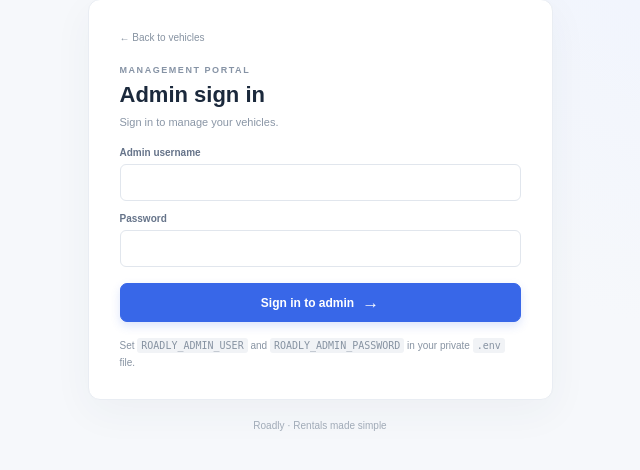
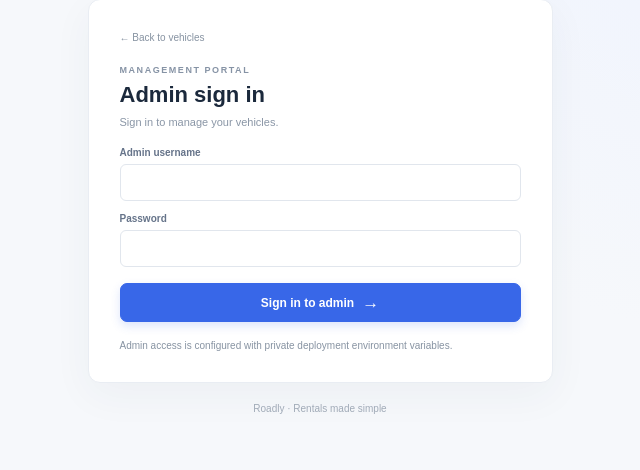
Before and after one commit to sknoor-4/roadly-vehicle-rental, a Flask app: page /admin/login in a window 1280 px wide. Shown: the part 145-615 px from the top of the page, without its empty margins (320-960 px from the left). Run offline with Flask 3, Linux system fonts and the light colour scheme.

Commit message:
Clarify deployed admin sign-in setup

```diff
--- a/templates/auth.html
+++ b/templates/auth.html
@@ -1,3 +1,3 @@
 <!doctype html><html lang="en"><head><meta charset="utf-8"><meta name="viewport" content="width=device-width,initial-scale=1"><title>Roadly | {{ 'Create account' if mode=='register' else 'Sign in' }}</title><link rel="stylesheet" href="{{ url_for('static',filename='style.css') }}"></head><body class="auth-body"><a class="brand auth-brand" href="/"><img class="brand-logo customer-logo" src="{{ url_for('static',filename='roadly-logo.svg') }}" alt="Roadly"></a><main class="auth-card"><a class="back-link" href="/">← Back to vehicles</a><div class="eyebrow">{{ 'CUSTOMER ACCOUNT' if mode!='admin' else 'MANAGEMENT PORTAL' }}</div><h1>{{ 'Create your account' if mode=='register' else ('Admin sign in' if mode=='admin' else 'Welcome back') }}</h1><p>{{ 'Book vehicles and manage your trips in one place.' if mode=='register' else ('Sign in to manage your vehicles.' if mode=='admin' else 'Sign in to view your bookings and explore vehicles.') }}</p>{% with messages=get_flashed_messages(with_categories=true) %}{% for category,message in messages %}<div class="auth-message {{ category }}">{{ message }}</div>{% endfor %}{% endwith %}
 {% if mode=='register' %}<form method="post" class="auth-form"><div class="auth-grid"><label>First name<input name="first_name" value="{{ form.first_name if form else '' }}" required></label><label>Last name<input name="last_name" value="{{ form.last_name if form else '' }}" required></label></div><label>Email address<input name="email" type="email" value="{{ form.email if form else '' }}" required></label><label>Phone<input name="phone" required></label><label>Address<input name="address" required></label><label>Driver license number<input name="license_number" required></label><label>Date of birth<input name="dob" type="date" max="{{ max_dob }}" required></label><label>Password<input name="password" type="password" minlength="8" required></label><button class="primary-button">Create account <span>→</span></button></form><div class="auth-switch">Already have an account? <a href="{{ url_for('customer_login') }}">Sign in</a></div>
-{% else %}<form method="post" class="auth-form">{% if mode=='admin' %}<label>Admin username<input name="username" autocomplete="username" required></label>{% else %}<label>Email address<input name="email" type="email" value="{{ email if email else '' }}" autocomplete="email" required></label>{% endif %}<label>Password<input name="password" type="password" autocomplete="current-password" required></label><button class="primary-button">{{ 'Sign in to admin' if mode=='admin' else 'Sign in' }} <span>→</span></button></form>{% if mode=='admin' %}<div class="admin-setup-note">Set <code>ROADLY_ADMIN_USER</code> and <code>ROADLY_ADMIN_PASSWORD</code> in your private <code>.env</code> file.</div>{% else %}<div class="auth-switch">New to Roadly? <a href="{{ url_for('customer_register') }}">Create an account</a></div>{% endif %}{% endif %}</main><div class="auth-foot">Roadly · Rentals made simple</div></body></html>
+{% else %}<form method="post" class="auth-form">{% if mode=='admin' %}<label>Admin username<input name="username" autocomplete="username" required></label>{% else %}<label>Email address<input name="email" type="email" value="{{ email if email else '' }}" autocomplete="email" required></label>{% endif %}<label>Password<input name="password" type="password" autocomplete="current-password" required></label><button class="primary-button">{{ 'Sign in to admin' if mode=='admin' else 'Sign in' }} <span>→</span></button></form>{% if mode=='admin' %}<div class="admin-setup-note">Admin access is configured with private deployment environment variables.</div>{% else %}<div class="auth-switch">New to Roadly? <a href="{{ url_for('customer_register') }}">Create an account</a></div>{% endif %}{% endif %}</main><div class="auth-foot">Roadly · Rentals made simple</div></body></html>
```
